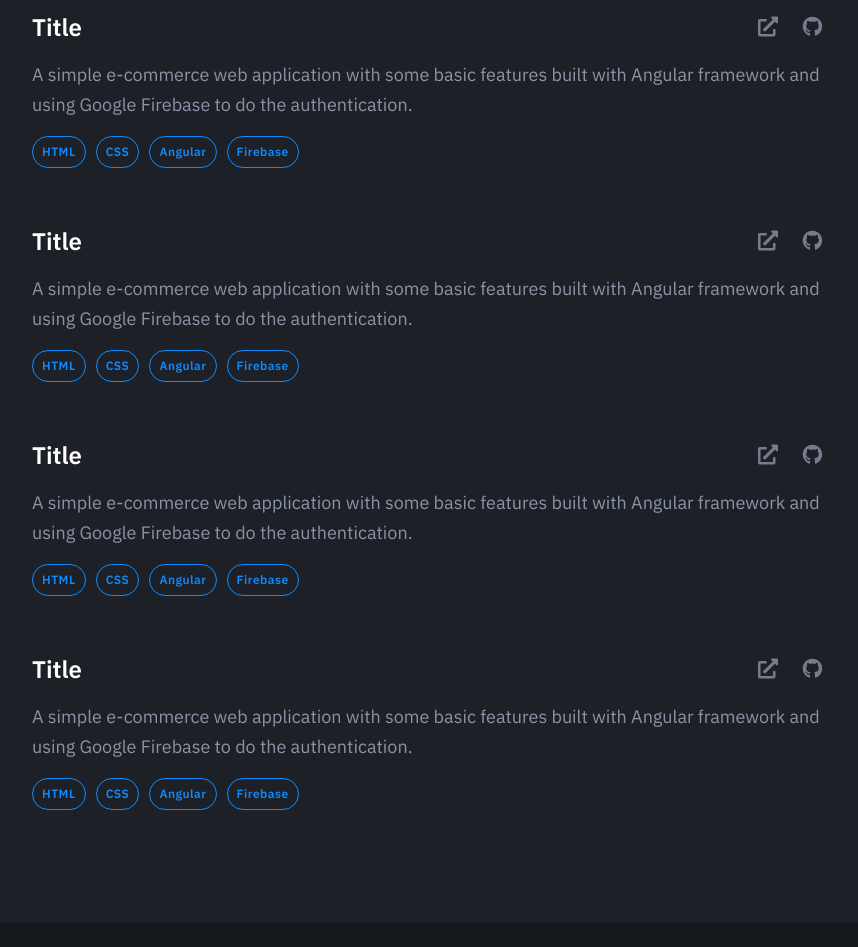
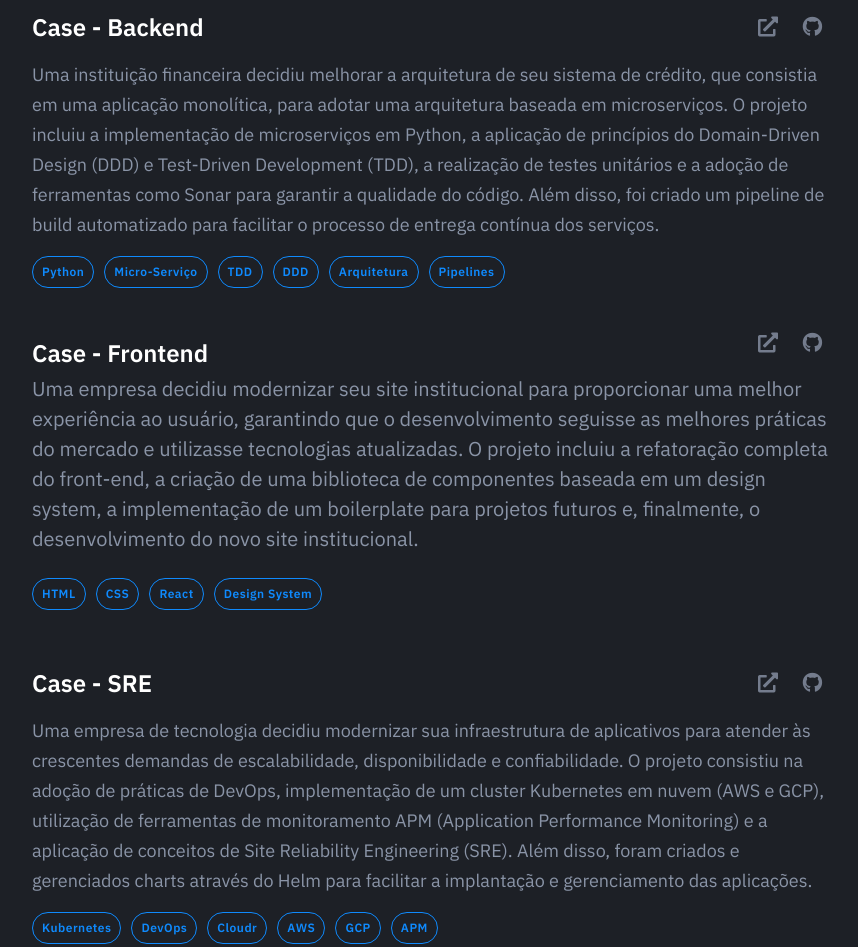
Before and after one commit to 88patota/crosssquad, a plain HTML site: page index.html in a window 1280 px wide. Shown: the part 2800-3747 px from the top of the page, without its empty margins (208-1066 px from the left). Drawn offline with nearby package versions, Linux system fonts and the light colour scheme.

Commit message:
adicionado cases

```diff
--- a/index.html
+++ b/index.html
@@ -1,5 +1,5 @@
 <!DOCTYPE html>
-<html lang="en" class="no-js">
+<html lang="pt-BR" class="no-js">
 
 <head>
   <meta charset="utf-8" />
@@ -165,7 +165,7 @@
             <div class="projects">
               <div class="project mt-56">
                 <div class="top-section d-flex-justify">
-                  <h4 class="title">Title</h4>
+                  <h4 class="title">Case - Backend</h4>
                   <div class="project-icons">
                     <a href="www.google.com">
                       <i class="fas fa-external-link-alt"></i>
@@ -176,20 +176,24 @@
                   </div>
                 </div>
                 <p class="description">
-                  A simple e-commerce web application with some basic features
-                  built with Angular framework and using Google Firebase to do
-                  the authentication.
+                  Uma instituição financeira decidiu melhorar a arquitetura de seu sistema de crédito, que consistia em
+                  uma aplicação monolítica, para adotar uma arquitetura baseada em microserviços. O projeto incluiu a
+                  implementação de microserviços em Python, a aplicação de princípios do Domain-Driven Design (DDD) e
+                  Test-Driven Development (TDD), a realização de testes unitários e a adoção de ferramentas como Sonar
+                  para garantir a qualidade do código. Além disso, foi criado um pipeline de build automatizado para
+                  facilitar o processo de entrega contínua dos serviços.
                 </p>
                 <ul class="project-stack">
-                  <li class="bluestack">HTML</li>
-                  <li class="bluestack">CSS</li>
-                  <li class="bluestack">Angular</li>
-                  <li class="bluestack">Firebase</li>
+                  <li class="bluestack">Python</li>
+                  <li class="bluestack">Micro-Serviço</li>
+                  <li class="bluestack">TDD</li>
+                  <li class="bluestack">DDD</li>
+                  <li class="bluestack">Arquitetura</li>
+                  <li class="bluestack">Pipelines</li>
                 </ul>
               </div>
-              <div class="project mt-56">
                 <div class="top-section d-flex-justify">
-                  <h4 class="title">Title</h4>
+                  <h4 class="title">Case - Frontend</h4>
                   <div class="project-icons">
                     <a href="www.google.com">
                       <i class="fas fa-external-link-alt"></i>
@@ -200,20 +204,22 @@
                   </div>
                 </div>
                 <p class="description">
-                  A simple e-commerce web application with some basic features
-                  built with Angular framework and using Google Firebase to do
-                  the authentication.
+                  Uma empresa decidiu modernizar seu site institucional para proporcionar uma melhor experiência ao
+                  usuário, garantindo que o desenvolvimento seguisse as melhores práticas do mercado e utilizasse
+                  tecnologias atualizadas. O projeto incluiu a refatoração completa do front-end, a criação de uma
+                  biblioteca de componentes baseada em um design system, a implementação de um boilerplate para projetos
+                  futuros e, finalmente, o desenvolvimento do novo site institucional.
                 </p>
                 <ul class="project-stack">
                   <li class="bluestack">HTML</li>
                   <li class="bluestack">CSS</li>
-                  <li class="bluestack">Angular</li>
-                  <li class="bluestack">Firebase</li>
+                  <li class="bluestack">React</li>
+                  <li class="bluestack">Design System</li>
                 </ul>
               </div>
               <div class="project mt-56">
                 <div class="top-section d-flex-justify">
-                  <h4 class="title">Title</h4>
+                  <h4 class="title">Case - SRE</h4>
                   <div class="project-icons">
                     <a href="www.google.com">
                       <i class="fas fa-external-link-alt"></i>
@@ -224,20 +230,25 @@
                   </div>
                 </div>
                 <p class="description">
-                  A simple e-commerce web application with some basic features
-                  built with Angular framework and using Google Firebase to do
-                  the authentication.
+                  Uma empresa de tecnologia decidiu modernizar sua infraestrutura de aplicativos para atender às
+                  crescentes demandas de escalabilidade, disponibilidade e confiabilidade. O projeto consistiu na adoção
+                  de práticas de DevOps, implementação de um cluster Kubernetes em nuvem (AWS e GCP), utilização de
+                  ferramentas de monitoramento APM (Application Performance Monitoring) e a aplicação de conceitos de
+                  Site Reliability Engineering (SRE). Além disso, foram criados e gerenciados charts através do Helm
+                  para facilitar a implantação e gerenciamento das aplicações.
                 </p>
                 <ul class="project-stack">
-                  <li class="bluestack">HTML</li>
-                  <li class="bluestack">CSS</li>
-                  <li class="bluestack">Angular</li>
-                  <li class="bluestack">Firebase</li>
+                  <li class="bluestack">Kubernetes</li>
+                  <li class="bluestack">DevOps</li>
+                  <li class="bluestack">Cloudr</li>
+                  <li class="bluestack">AWS</li>
+                  <li class="bluestack">GCP</li>
+                  <li class="bluestack">APM</li>
                 </ul>
               </div>
               <div class="project mt-56">
                 <div class="top-section d-flex-justify">
-                  <h4 class="title">Title</h4>
+                  <h4 class="title">Case - QA</h4>
                   <div class="project-icons">
                     <a href="www.google.com">
                       <i class="fas fa-external-link-alt"></i>
@@ -248,17 +259,23 @@
                   </div>
                 </div>
                 <p class="description">
-                  A simple e-commerce web application with some basic features
-                  built with Angular framework and using Google Firebase to do
-                  the authentication.
+                  Uma empresa de desenvolvimento de software identificou a necessidade de melhorar a qualidade de seus
+                  produtos, reduzindo a ocorrência de bugs e garantindo que as aplicações fossem altamente confiáveis e
+                  performáticas. Para alcançar esse objetivo, foi iniciado um projeto que se concentrou em implementar
+                  automação de testes em várias etapas do ciclo de desenvolvimento, incluindo testes de interface de
+                  usuário (end-to-end), testes de API e testes de performance. Além disso, foi criado um pipeline de
+                  integração contínua para automatizar a entrega de novas versões do software e gerar relatórios
+                  detalhados sobre a qualidade do código e dos testes.
                 </p>
                 <ul class="project-stack">
-                  <li class="bluestack">HTML</li>
-                  <li class="bluestack">CSS</li>
-                  <li class="bluestack">Angular</li>
-                  <li class="bluestack">Firebase</li>
+                  <li class="bluestack">Testes e2e</li>
+                  <li class="bluestack">Testes de serviços</li>
+                  <li class="bluestack">Testes de performance</li>
+                  <li class="bluestack">Pipelines</li>
+                  <li class="bluestack">Reports</li>
                 </ul>
               </div>
+              <div class="project mt-56">
             </div>
           </div>
         </div>
```
